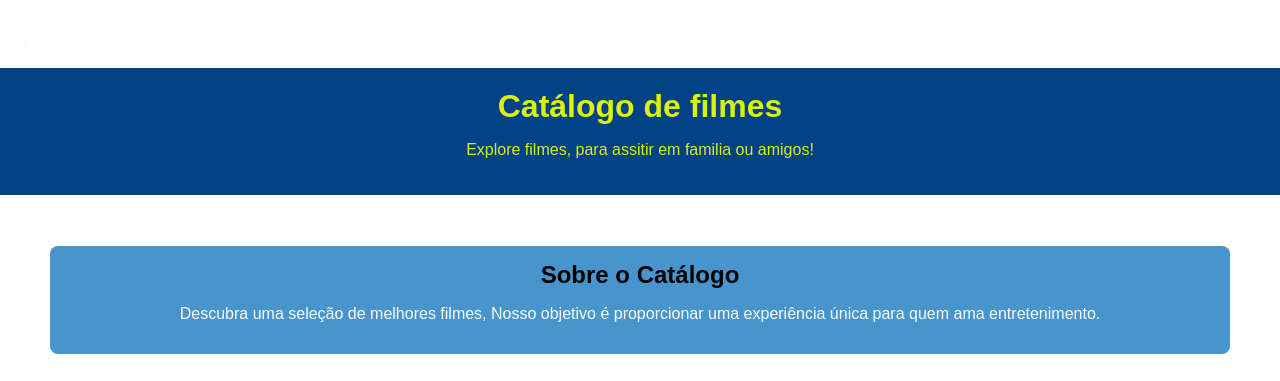
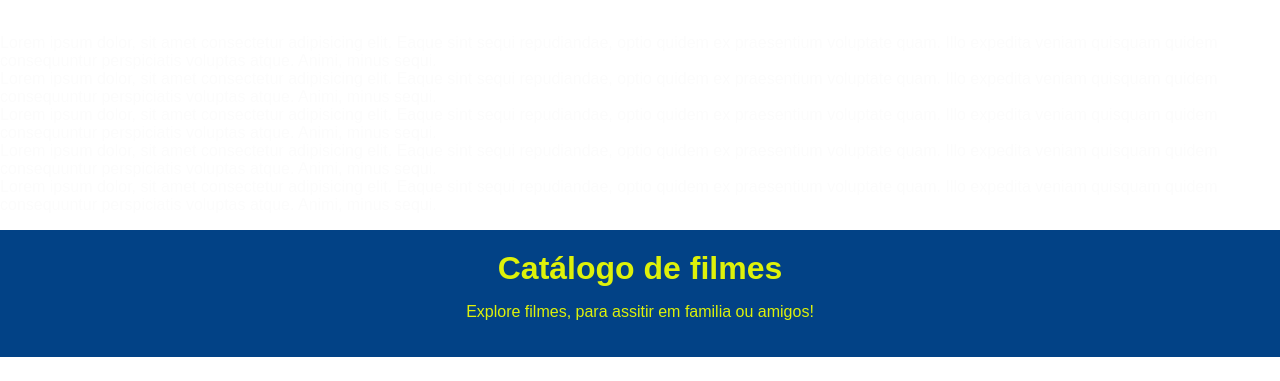
Before and after one commit to Samuel-slv/samuel.dev, a plain HTML site: page index.html in a window 1280 px wide. Shown: the top 381 px of the page. Drawn offline with nearby package versions, Linux system fonts and the light colour scheme.

Commit message:
update file REDAME

```diff
--- a/index.html
+++ b/index.html
@@ -11,10 +11,26 @@
 <body>
 <img src="" width="" alt="">
 
-<ul>
-    <li></li>
-</ul>
-
+<dl>
+    <dt>Lorem ipsum dolor, sit amet consectetur adipisicing elit. Eaque
+        sint sequi repudiandae, optio quidem ex praesentium voluptate quam.
+         Illo expedita veniam quisquam quidem consequuntur perspiciatis voluptas atque.
+         Animi, minus sequi.</dt>
+         <dt>Lorem ipsum dolor, sit amet consectetur adipisicing elit. Eaque
+            sint sequi repudiandae, optio quidem ex praesentium voluptate quam.
+             Illo expedita veniam quisquam quidem consequuntur perspiciatis voluptas atque.
+             Animi, minus sequi.</dt>
+             <dt>Lorem ipsum dolor, sit amet consectetur adipisicing elit. Eaque
+                sint sequi repudiandae, optio quidem ex praesentium voluptate quam.
+                 Illo expedita veniam quisquam quidem consequuntur perspiciatis voluptas atque.
+                 Animi, minus sequi.</dt> <dt>Lorem ipsum dolor, sit amet consectetur adipisicing elit. Eaque
+                    sint sequi repudiandae, optio quidem ex praesentium voluptate quam.
+                     Illo expedita veniam quisquam quidem consequuntur perspiciatis voluptas atque.
+                     Animi, minus sequi.</dt> <dt>Lorem ipsum dolor, sit amet consectetur adipisicing elit. Eaque
+                        sint sequi repudiandae, optio quidem ex praesentium voluptate quam.
+                         Illo expedita veniam quisquam quidem consequuntur perspiciatis voluptas atque.
+                         Animi, minus sequi.</dt>
+</dl>
     <header>
         <h1>Catálogo de filmes</h1>
         <p>Explore filmes, para assitir em familia ou amigos!</p>
```
Also changed, not shown: 1 other file.
